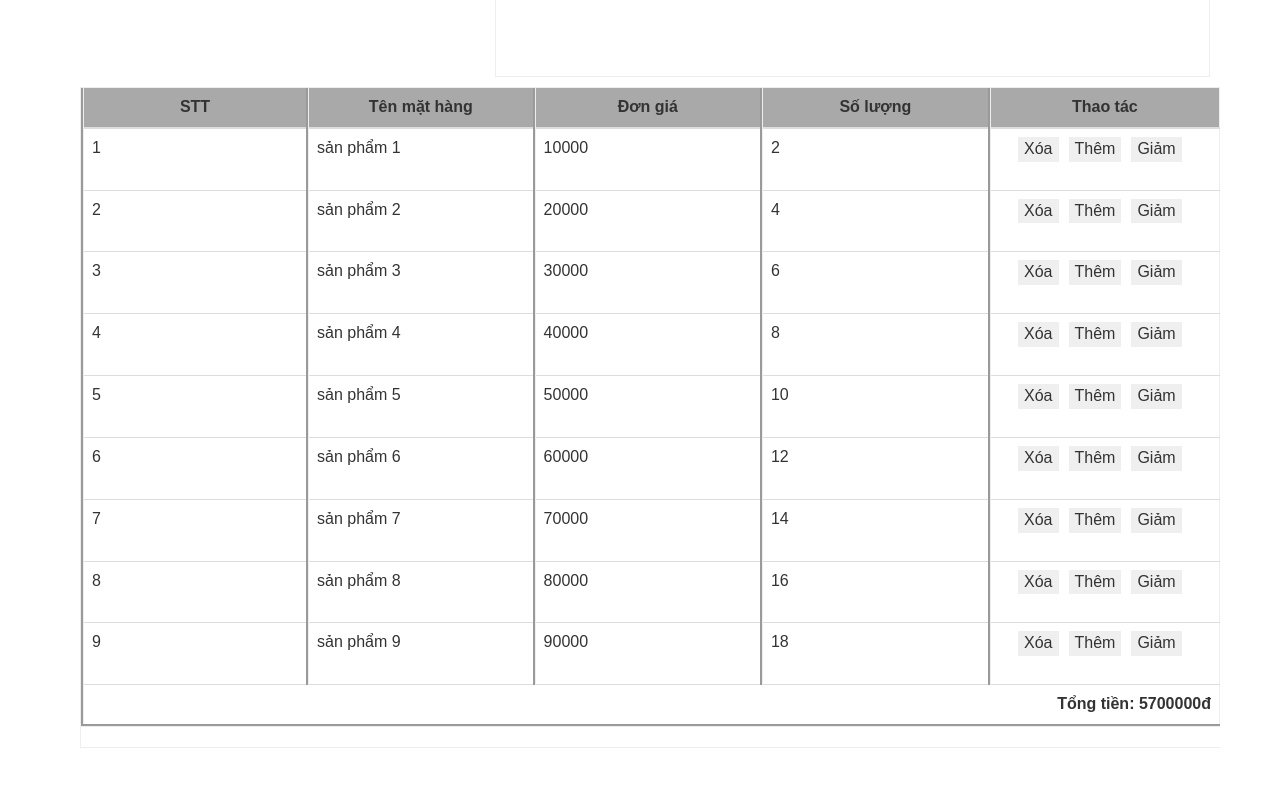
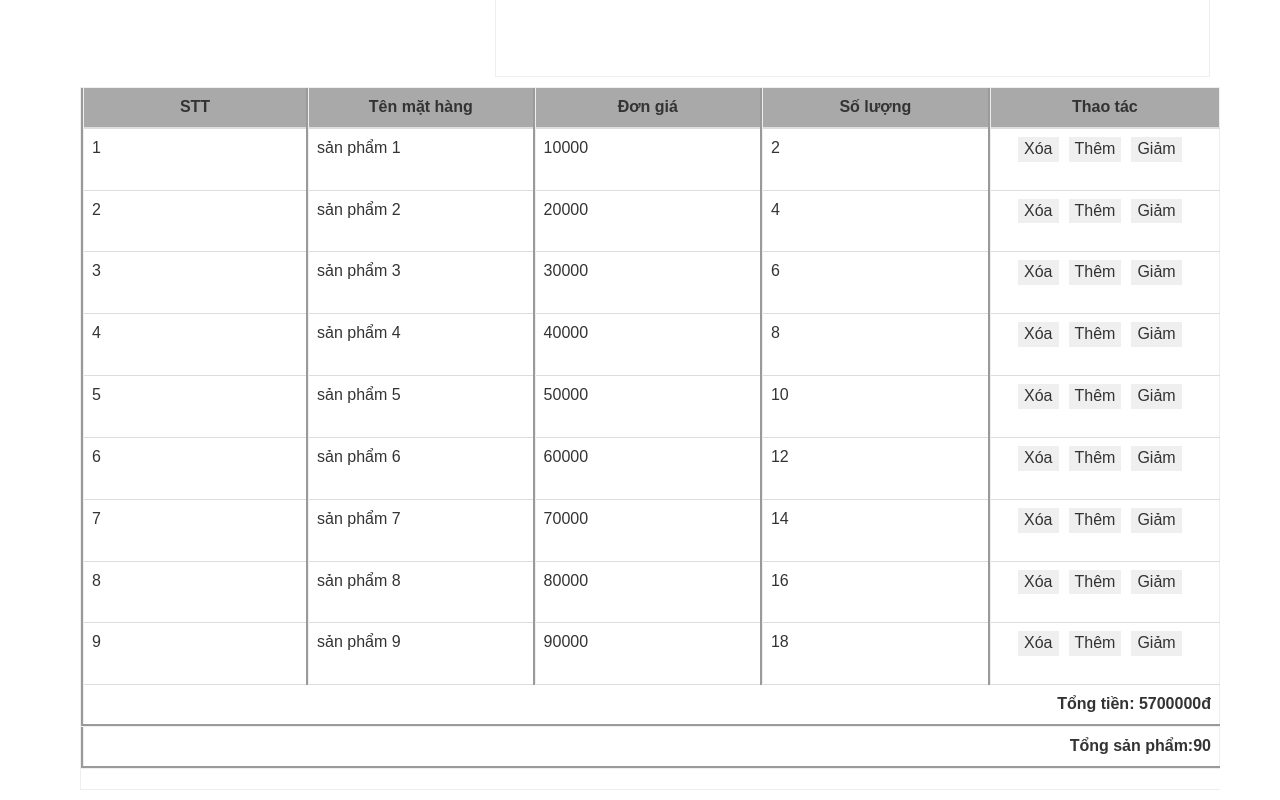
Before and after one commit to phu977/react-training, a React (Create React App) app: page / in a window 1280 px wide. Shown: the part 3290-4090 px from the top of the page. Before the commit the page ends 4048 px from the top, so only its background shows below. Built offline with nearby package versions, Linux system fonts and the light colour scheme.

Commit message:
Update App.js

```diff
--- a/src/App.js
+++ b/src/App.js
@@ -58,8 +58,9 @@ class Product extends React.Component {
               <button className="but-xem">xem</button>
               <button className="but-mua" onClick={() => {
                 this.props.buyProduct(this.props.name, this.props.price)
-              }}
-              >mua</button>
+              }}>
+                mua
+              </button>
             </div>
           </div>
         </div>
@@ -67,8 +68,6 @@ class Product extends React.Component {
     );
   }
 }
-
-
 class Producttable extends React.Component {
   constructor(props) {
     super(props);
@@ -82,6 +81,8 @@ class Producttable extends React.Component {
       (sum, product) => sum + product.price * product.quantity,
       0
     );
+    const totalProduct = this.props.products.reduce(
+      (sum,product) =>sum + product.quantity,0)
     return (
 
       <table className="table">
@@ -98,24 +99,23 @@ class Producttable extends React.Component {
           {this.props.products.map((product, index) => {
             return (
               <tr key={product.id}>
-
                 <td className="text" >{index + 1}</td>
                 <td className="text" >{product.name}</td>
                 <td className="text" >{product.price}</td>
                 <td className="text">{product.quantity}</td>
                 <td className="text">
                   <button className="but-xem" onClick={() => {
-                    this.props.deleteProduct(product.name)
+                    this.props.deleteProduct(product.name)// gọi hàm và truyền tham số
                   }}>
                     Xóa
                   </button>
                   <button className="but-xem" onClick={() => {
-                    this.props.addProduct(product.name)
+                    this.props.addProduct(product.name)// gọi hàm và truyền tham số
                   }}>
                     Thêm
                   </button>
                   <button className="but-xem" onClick={() => {
-                    this.props.decreaseProduct(product.name)
+                    this.props.decreaseProduct(product.name) // gọi hàm và truyền tham số
                   }}>
                     Giảm
                   </button>
@@ -127,6 +127,9 @@ class Producttable extends React.Component {
           })}
           <tr>
             <th className="text-sum" colSpan={5}>Tổng tiền: {total}đ</th>
+          </tr>
+          <tr>
+            <th className="text-sum" colSpan={5}>Tổng sản phẩm:{totalProduct}</th>
           </tr>
         </tbody>
       </table>
@@ -293,11 +296,11 @@ export default class App extends React.Component {
       if (a.quantity == 0) {
         let product = this.state.table.filter((product) => product !== a)
         c = 1;
-        this.setState({table: product})
+        this.setState({ table: product })
       }
     }
     if (c == 0) {
-      this.setState({table: this.state.table});
+      this.setState({ table: this.state.table });
     }
   }
 
@@ -332,6 +335,5 @@ export default class App extends React.Component {
         </div>
       </div>
     </>
-
   }
 }
```
